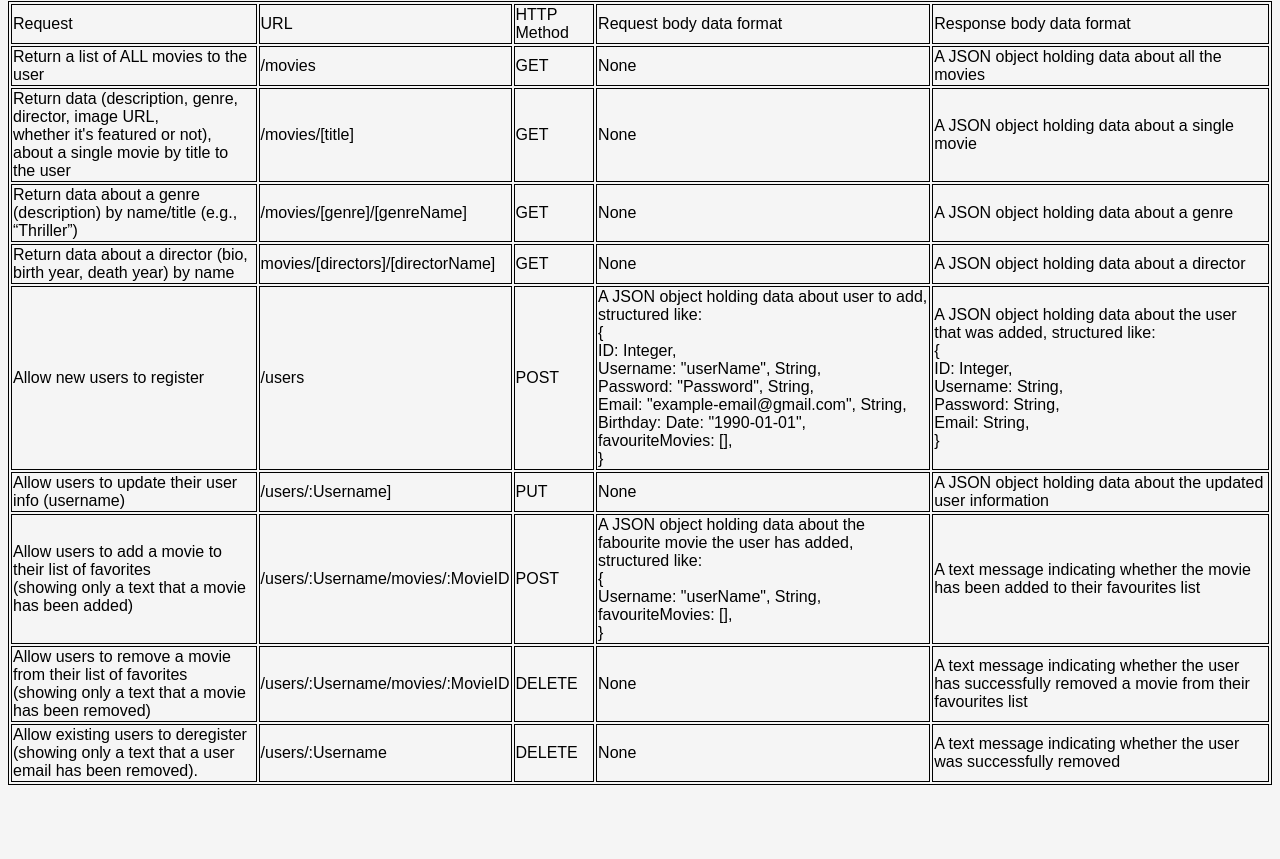
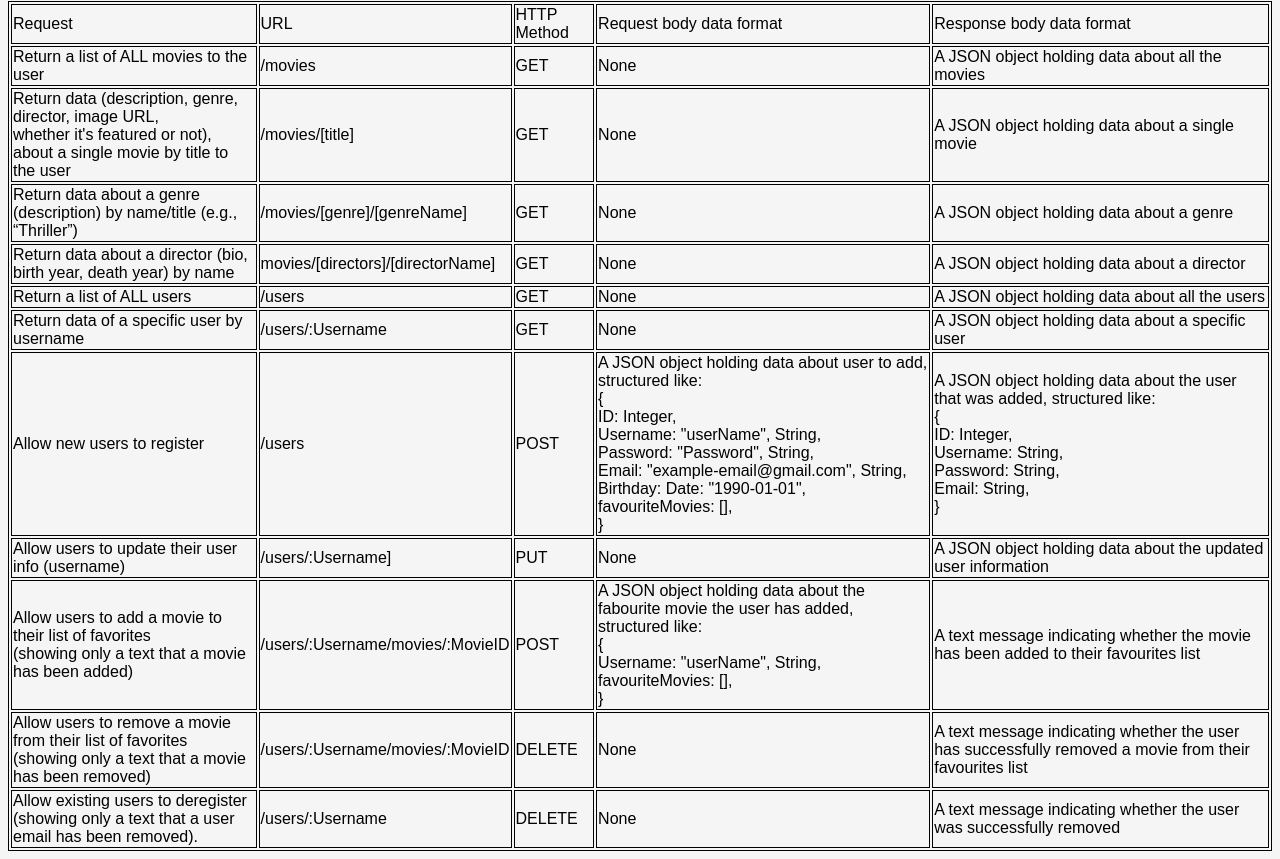
Before and after one commit to Maya-Bitter/movie_api, a website: page public/documentation.html in a window 1280 px wide. Shown: the part 836-1695 px from the top of the page. Before the commit the page ends 1629 px from the top, so only its background shows below. Drawn offline with Linux system fonts and the light colour scheme.

Commit message:
updated the endpoints table in documentation.html

```diff
--- a/public/documentation.html
+++ b/public/documentation.html
@@ -131,6 +131,22 @@
 </tr>
 
 <tr>
+<td>Return a list of ALL users</td>
+<td>/users</td>
+<td>GET</td>
+<td>None</td>
+<td>A JSON object holding data about all the users</td>
+</tr>
+
+<tr>
+<td>Return data of a specific user by username </td>
+<td>/users/:Username</td>
+<td>GET</td>
+<td>None</td>
+<td>A JSON object holding data about a specific user</td>
+</tr>
+
+<tr>
 <td>Allow new users to register</td>
 <td>/users</td>
 <td>POST</td>
```
